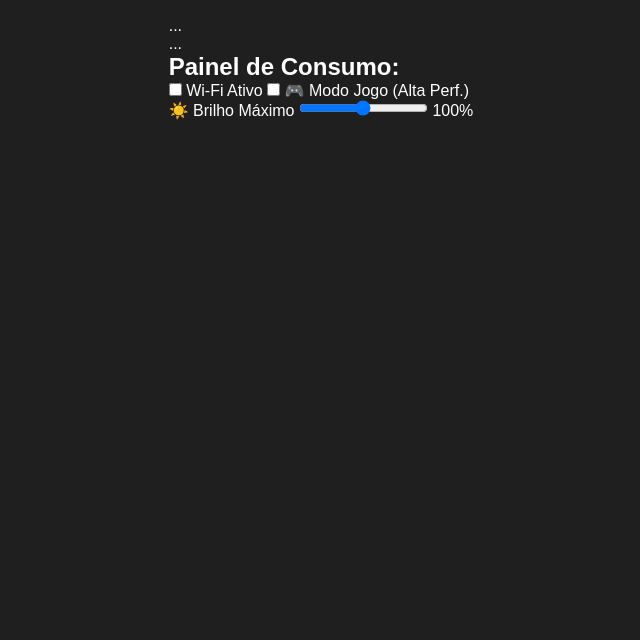
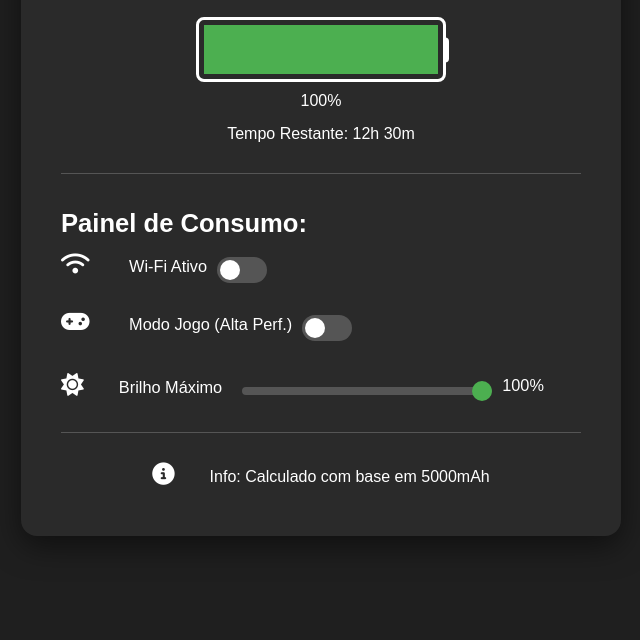
Before and after one commit to biasantana-dev/projeto-simulador-de-autonomia, a plain HTML site: page index.html in a window 1280 px wide. Shown: the part 160-800 px from the top of the page, without its empty margins (319-959 px from the left). Drawn offline with Linux system fonts and the light colour scheme.

Commit message:
ajustes feitos no html e css finalizado

```diff
--- a/css/style.css
+++ b/css/style.css
@@ -16,11 +16,42 @@ body {
    margin: 20px 0;
 }
 
+h1 {
+   font-size: 1.6em;
+   padding: 15px 0 0;
+}
+
+h2 {
+   font-size: 1.4em;
+   padding-bottom: 15px;
+}
+
+p,
+span {
+   margin-bottom: 10px;
+}
+
+.container {
+   margin: 20px 0;
+   border-bottom: #555555 solid 1px;
+   padding: 15px 0;
+}
+
+#visor {
+   text-align: center;
+   padding-bottom: 20px;
+}
+
+#porcentagem-atual {
+   margin-top: -10px;
+   margin-bottom: 15px;
+}
+
 #bateria-inicial {
    width: 200px;
-   height: 80px;
-   border: 4px solid #ffffff;
-   border-radius: 6px;
+   height: 55px;
+   border: 3px solid #ffffff;
+   border-radius: 8px;
    padding: 5px;
    position: relative;
    margin: 20px auto;
@@ -29,18 +60,158 @@ body {
 #nivel-bateria {
    width: 100%;
    height: 100%;
-   background-color: #25e303;
+   background-color: #4caf50;
    transition: width 0.5s ease-in-out, background-color 0.5s ease;
 }
 
 #nivel-bateria::after {
    content: '';
    position: absolute;
-    right: -12px;
+   right: -6px;
    top: 50%;
    transform: translateY(-50%);
-    width: 8px;
-    height: 30px;
+   width: 6px;
+   height: 25px;
    background-color: #ffffff;
    border-radius: 0 4px 4px 0;
 }
+
+#painel-consumo {
+   display: flex;
+   flex-direction: column;
+   gap: 15px;
+}
+
+#controles-container {
+   display: flex;
+   font-size: 1.02em;
+   flex-direction: column;
+   gap: 10px;
+   justify-content: space-around;
+}
+
+.controle-item {
+   display: flex;
+   align-items: center;
+   gap: 10px;
+   margin-bottom: 15px;
+}
+
+.toggle-checkbox {
+   display: none;
+}
+
+.toggle-label {
+   width: 50px;
+   height: 26px;
+   background-color: #555555;
+   border-radius: 50px;
+   position: relative;
+   cursor: pointer;
+   transition: background-color 0.3s ease;
+}
+
+.toggle-label::after {
+   content: '';
+   position: absolute;
+   top: 3px;
+   left: 3px;
+   width: 20px;
+   height: 20px;
+   background-color: #ffffff;
+   border-radius: 50%;
+   transition: transform 0.3s ease;
+}
+
+.toggle-checkbox:checked+.toggle-label {
+   background-color: #4caf50;
+}
+
+.toggle-checkbox:checked+.toggle-label::after {
+   transform: translateX(24px);
+}
+
+#range-container {
+   display: flex;
+   align-items: center;
+   gap: 10px;
+   margin-top: 5px;
+   margin-bottom: 10px;
+}
+
+#brilho {
+   appearance: none;
+   width: 200px;
+   height: 8px;
+   background: #555555;
+   border-radius: 5px;
+   outline: none;
+   margin-bottom: x;
+}
+
+#brilho::-webkit-slider-thumb {
+   appearance: none;
+   width: 20px;
+   height: 20px;
+   background: #4caf50;
+   transition: transform 0.2s ease;
+   border-radius: 50%;
+}
+
+#brilho::-webkit-slider-thumb:hover {
+   transform: scale(1.2);
+}
+
+#brilho::-moz-range-thumb {
+   width: 20px;
+   height: 20px;
+   border-radius: 50%;
+   background: #4CAF50;
+   cursor: pointer;
+   border: none;
+   transition: transform 0.2s ease;
+}
+
+#brilho::-moz-range-thumb:hover {
+   transform: scale(1.2);
+}
+
+i {
+   padding-right: 35px;
+   font-size: 1.4em;
+}
+
+#info {
+   text-align: center;
+   margin-top: 30px;
+}
+
+
+@media (min-width: 768px) {
+   main {
+      background-color: #2a2a2a;
+      padding: 30px 40px 40px 40px;
+      border-radius: 16px;
+      box-shadow: 0px 10px 30px rgba(0, 0, 0, 0.5);
+      width: 100%;
+      max-width: 600px;
+   }
+
+   #bateria-inicial {
+      width: 250px;
+      height: 65px;
+   }
+
+   #brilho {
+      width: 250px;
+   }
+
+   h1 {
+      font-size: 2em;
+      margin-bottom: 20px;
+   }
+
+   h2 {
+      font-size: 1.6em;
+   }
+}
--- a/index.html
+++ b/index.html
@@ -1,39 +1,50 @@
 <!DOCTYPE html>
 <html lang="pt=br">
+
 <head>
    <meta charset="UTF-8">
    <meta name="viewport" content="width=device-width, initial-scale=1.0">
    <title>Simulador de Autonomia</title>
    <link rel="stylesheet" href="/css/style.css">
-   <script src="js/script.js"></script>
+   <script src="https://kit.fontawesome.com/dfb0291cd2.js" crossorigin="anonymous"></script>
 </head>
+
 <body>
-   <header><h1>SIMULADOR DE AUTONOMIA</h1></header>
+   <header>
+      <h1>SIMULADOR DE AUTONOMIA</h1>
+   </header>
    <main>
-      <div id="visor-conteiner">
+      <div class="container" id="visor">
          <div id="bateria-inicial">
             <div id="nivel-bateria"></div>
          </div>
-         <p id="porcentagem-inicial">...</p>
-         <p id="tempo-restante">...</p>
+         <p id="porcentagem-atual">100%</p>
+         <p id="tempo-restante">Tempo Restante: 12h 30m</p>
       </div>
-      <div id="painel-consumo-conteiner">
+      <div class="container">
          <h2>Painel de Consumo:</h2>
-         <div id="controles-conteiner">
-            <input type="checkbox" name="wifi" id="wifi">
-            <label for="wifi">Wi-Fi Ativo</label>
+         <div id="controles-container">
+            <div class="controle-item">
+               <span class="controle-texto"><i class="fa-solid fa-wifi" style="color: rgb(255, 255, 255);"></i> Wi-Fi Ativo</span>
+               <input type="checkbox" name="wifi" id="wifi" class="toggle-checkbox">
+               <label for="wifi" class="toggle-label"></label>
+            </div>
 
-            <input type="checkbox" name="jogo" id="jogo">
-            <label for="jogo">🎮 Modo Jogo (Alta Perf.)</label>
+            <div class="controle-item">
+               <span class="controle-texto"><i class="fa-solid fa-gamepad" style="color: rgb(255, 255, 255);"></i> Modo Jogo (Alta Perf.)</span>
+               <input type="checkbox" name="jogo" id="jogo" class="toggle-checkbox">
+               <label for="jogo" class="toggle-label"></label>
+            </div>
 
-            <div id="range-conteiner">
-               <label for="brilho">☀️ Brilho Máximo</label>
-               <input type="range" name="brilho" id="brilho" min="0" max="100">
+            <div id="range-container">
+               <span class="controle-texto"><i class="fa-solid fa-sun" style="color: rgb(255, 255, 255);"></i>Brilho Máximo</span>
+               <label for="brilho"></label>
+               <input type="range" name="brilho" id="brilho" min="0" max="100" value="100">
                <span>100%</span>
             </div>
          </div>
       </div>
-      <p id="info"></p>
+      <p id="info"><i class="fa-solid fa-circle-info" style="color: rgb(255, 255, 255);"></i>Info: Calculado com base em 5000mAh</p>
    </main>
 </body>
 </html>
```
Lines whose indentation alone changed are shown as unchanged.
